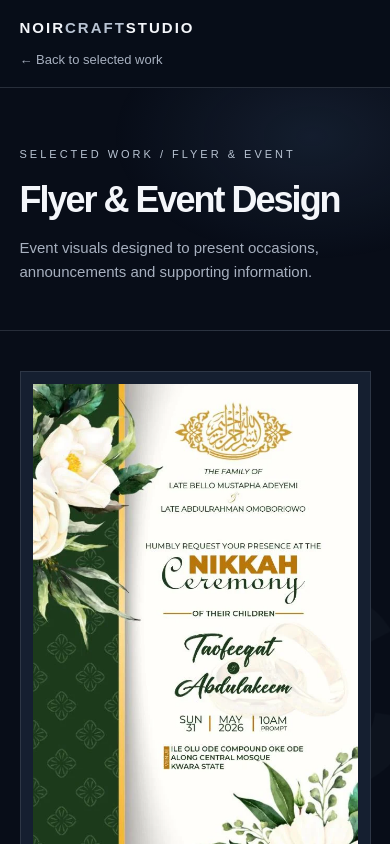
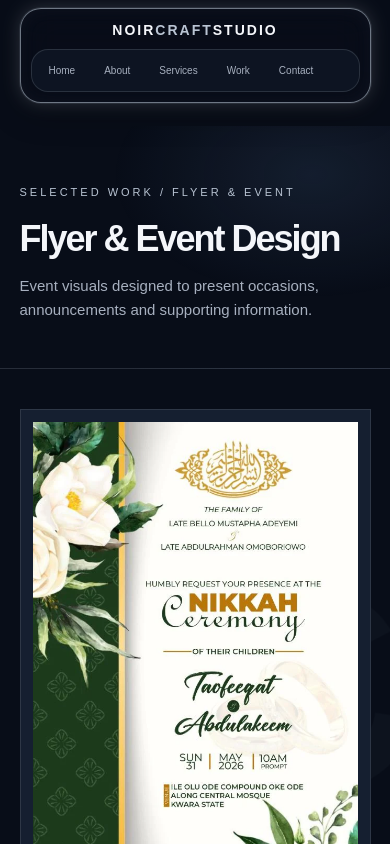
Before and after one commit to black-alt-oot/NoirCraftStudio-, a plain HTML site: page flyer-event.html in a window 390 px wide. Shown: the top 844 px of the page. Drawn offline with Linux system fonts and the light colour scheme.

Commit message:
Add floating glowing navigation and rounded controls

```diff
--- a/flyer-event.html
+++ b/flyer-event.html
@@ -45,10 +45,99 @@ body::before{content:"NC";position:fixed;right:3vw;bottom:2vh;z-index:0;pointer-
 body>header,body>main,body>footer{position:relative;z-index:1}
 @media(max-width:700px){nav{align-items:flex-start;flex-direction:column;padding:16px 0;gap:10px}.logo{font-size:15px}.hero{padding:58px 0 46px}section{padding:40px 0 58px}.grid{grid-template-columns:1fr;gap:20px}}
 @media(prefers-reduced-motion:reduce){html{scroll-behavior:auto}.card{transition:none}}
+
+/* Unified floating navigation and rounded controls */
+body { padding-top: 112px; }
+header.floating-header {
+  position: fixed !important;
+  top: 12px !important;
+  left: 0;
+  width: 100%;
+  z-index: 1000 !important;
+  border: 0 !important;
+  background: transparent !important;
+  pointer-events: none;
+}
+header.floating-header > .container { pointer-events: none; }
+header.floating-header nav.floating-nav {
+  pointer-events: auto;
+  min-height: 68px;
+  display: flex;
+  align-items: center;
+  justify-content: space-between;
+  gap: 18px;
+  padding: 9px 12px 9px 22px;
+  border: 1px solid rgba(185,196,211,.58);
+  border-radius: 24px;
+  background: rgba(8,13,24,.88);
+  box-shadow: 0 0 0 1px rgba(185,196,211,.10), 0 0 18px rgba(185,196,211,.22), 0 8px 32px rgba(0,0,0,.34), inset 0 0 18px rgba(185,196,211,.045);
+  backdrop-filter: blur(18px);
+  -webkit-backdrop-filter: blur(18px);
+}
+header.floating-header .logo { flex: 0 0 auto; font-size: 16px; }
+header.floating-header .nav-links {
+  display: flex;
+  align-items: center;
+  gap: 3px;
+  padding: 4px;
+  border: 1px solid rgba(185,196,211,.16);
+  border-radius: 17px;
+  background: rgba(16,24,39,.76);
+  color: var(--muted);
+  font-size: 11px;
+}
+header.floating-header .nav-links a {
+  display: inline-flex;
+  align-items: center;
+  justify-content: center;
+  min-height: 36px;
+  padding: 0 13px;
+  border: 1px solid transparent;
+  border-radius: 12px;
+  white-space: nowrap;
+  transition: background .2s ease, color .2s ease, border-color .2s ease;
+}
+header.floating-header .nav-links a:hover,
+header.floating-header .nav-links a:focus-visible {
+  color: var(--white);
+  background: rgba(185,196,211,.12);
+  border-color: rgba(185,196,211,.28);
+}
+.button, .project-link, .back-button, .back {
+  border-radius: 999px !important;
+}
+.contact-links a { border-radius: 15px; }
+a:focus-visible { border-radius: 999px; }
+body > header.floating-header { position: fixed !important; z-index: 1000 !important; }
+@media (max-width: 700px) {
+  body { padding-top: 126px; }
+  header.floating-header { top: 8px !important; }
+  header.floating-header nav.floating-nav {
+    min-height: 0;
+    flex-direction: column;
+    align-items: stretch;
+    gap: 8px;
+    padding: 10px;
+    border-radius: 21px;
+  }
+  header.floating-header .logo { font-size: 14px; text-align: center; }
+  header.floating-header .nav-links {
+    width: 100%;
+    overflow-x: auto;
+    justify-content: flex-start;
+    scrollbar-width: none;
+  }
+  header.floating-header .nav-links::-webkit-scrollbar { display: none; }
+  header.floating-header .nav-links a { min-height: 33px; padding: 0 12px; font-size: 10px; }
+}
+@media (prefers-reduced-motion: reduce) {
+  header.floating-header .nav-links a { transition: none; }
+}
+
 </style>
 </head>
 <body>
-<header><div class="container"><nav><a class="logo" href="index.html">NOIR<span>CRAFT</span>STUDIO</a><a class="back" href="index.html#work">← Back to selected work</a></nav></div></header>
+<header class="floating-header"><div class="container"><nav class="floating-nav" aria-label="Main navigation"><a class="logo" href="index.html#home">NOIR<span>CRAFT</span>STUDIO</a><div class="nav-links"><a href="index.html#home">Home</a><a href="index.html#about">About</a><a href="index.html#services">Services</a><a href="index.html#work">Work</a><a href="index.html#contact">Contact</a></div></nav></div></header>
 <main>
 <div class="hero"><div class="container"><p class="eyebrow">Selected Work / Flyer & Event</p><h1>Flyer & Event Design</h1><p>Event visuals designed to present occasions, announcements and supporting information.</p></div></div>
 <section><div class="container"><div class="grid">
```
